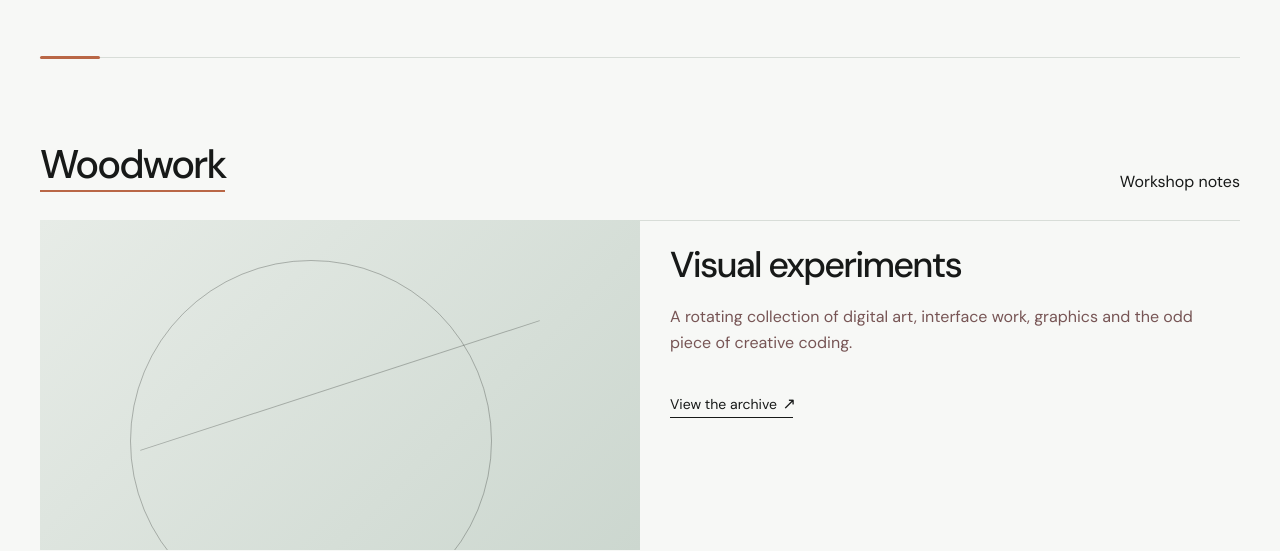
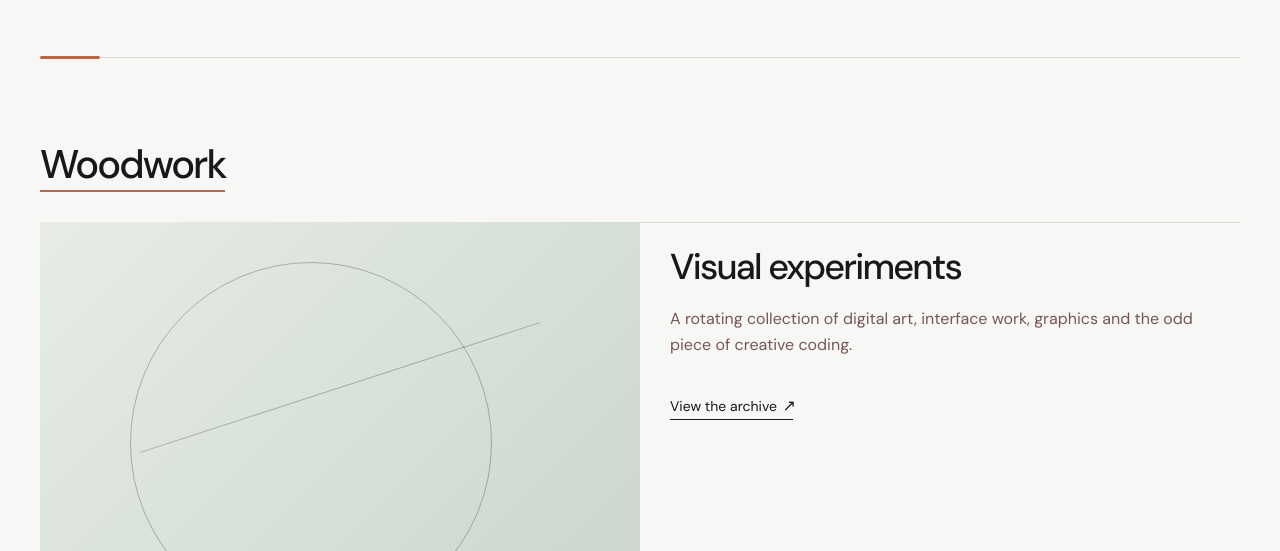
Before and after one commit to jonsim/jonsim.com, a PHP site: page /woodwork/index.html in a window 1280 px wide. Shown: the part 396-947 px from the top of the page. Run offline with PHP 8.4, Linux system fonts and the light colour scheme; some web fonts are replaced.

Commit message:
Tidy up section-level links

```diff
--- a/site/code/index.html
+++ b/site/code/index.html
@@ -47,6 +47,7 @@
     <section id="software">
       <div class="section-head">
         <h2>Software</h2>
+        <!-- <a class="section-external-link" href="../blog/index.html?filter=code">Blog</a> -->
         <a class="section-external-link" href="https://github.com/jonsim" target="_blank">Github</a>
       </div>
       <div class="project-grid">
--- a/site/design/index.html
+++ b/site/design/index.html
@@ -47,7 +47,7 @@
     <section id="design">
       <div class="section-head">
         <h2>Design</h2>
-        <a>Uncategorised</a>
+        <!-- <a class="section-external-link" href="../blog/index.html?filter=design">Blog</a> -->
       </div>
       <div class="feature-grid">
         <div class="feature-tile">
--- a/site/style.css
+++ b/site/style.css
@@ -308,20 +308,20 @@ section {
 
 .section-head {
   display: flex;
-  justify-content: space-between;
+  justify-content: right;
   align-items: end;
-  margin-bottom: 28px
+  gap: 20px;
+  margin-bottom: 30px;
 }
 
 .section-head h2 {
-  margin: 0;
+  margin: 0 auto 0 0;
   font-size: 40px;
   letter-spacing: -.05em;
   font-weight: 500;
   border-bottom: 2px solid var(--accent);
   /* color: var(--accent); */
 }
-
 
 .section-external-link {
   margin: 0;
@@ -433,7 +433,7 @@ section {
   margin-top: 24px;
   /* padding-top: 13px; */
   /* border-top: 1px solid var(--line); */
-  font: 11px var(--mono-font);
+  font: 12px var(--mono-font);
   color: var(--muted)
 }
 
--- a/site/woodwork/index.html
+++ b/site/woodwork/index.html
@@ -47,7 +47,7 @@
     <section id="woodwork">
       <div class="section-head">
         <h2>Woodwork</h2>
-        <a>Workshop notes</a>
+        <!-- <a class="section-external-link" href="../blog/index.html?filter=woodwork">Blog</a> -->
       </div>
       <div class="feature-grid">
         <div class="feature-tile">
```
